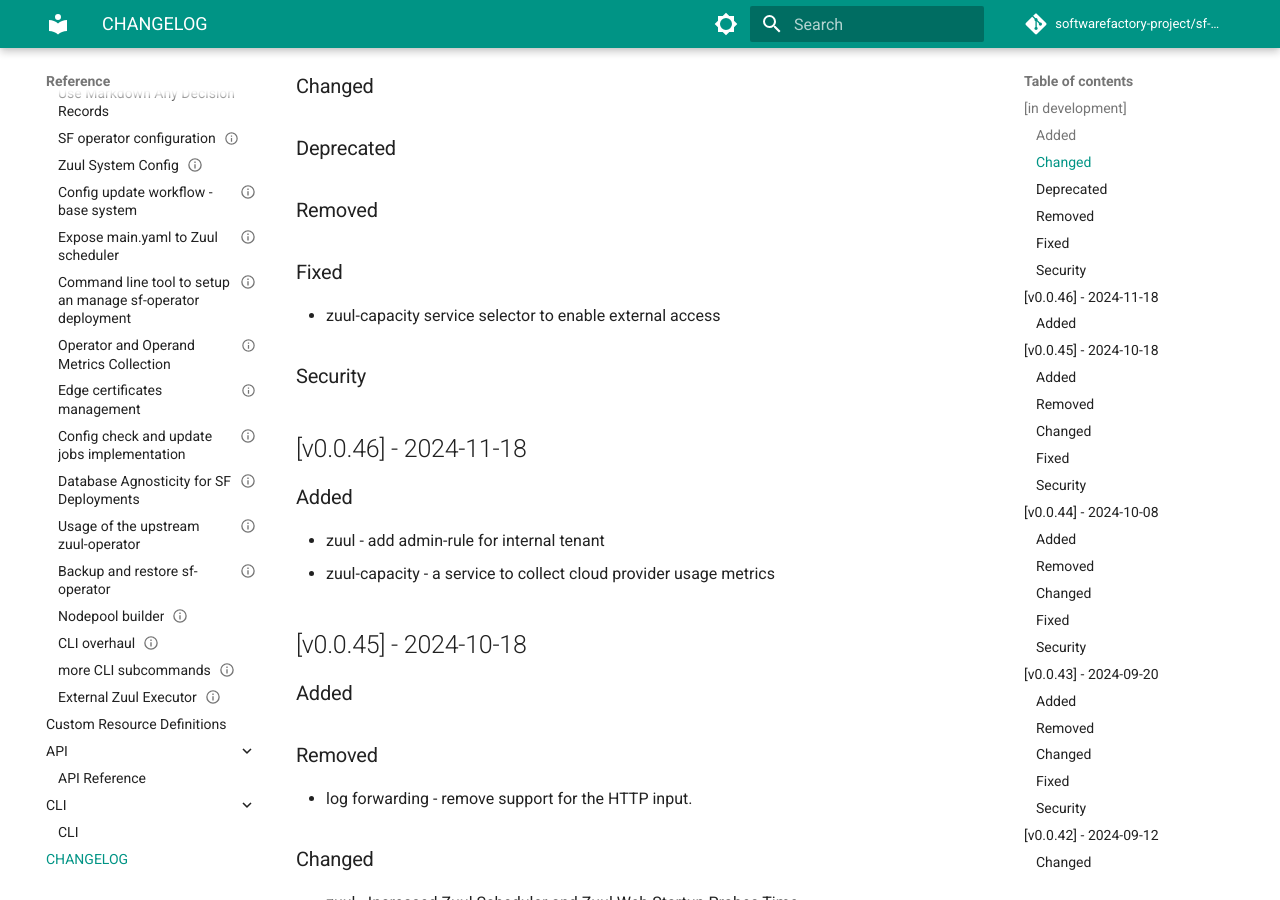
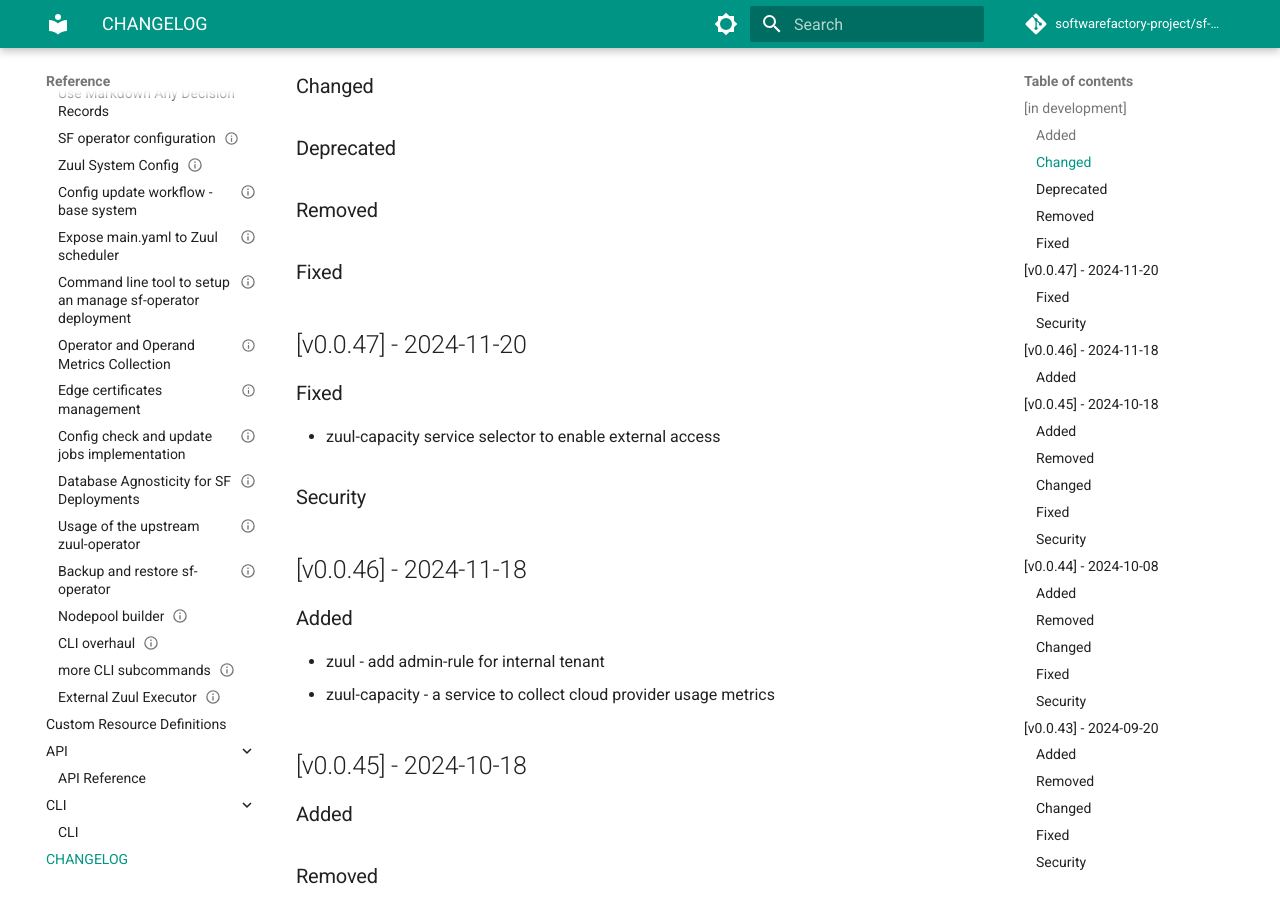
Before and after one commit to softwarefactory-project/sf-operator, an MkDocs documentation site: the page built from doc/reference/CHANGELOG.md, in a window 1280 px wide and 900 px high, scrolled down 335 px. Built offline with MkDocs 1.6.1 and Material for MkDocs 9.7.7, drawn with Linux system fonts in a browser that asks for light colours; comment, search, counter and statistics services are not loaded.

Commit message:
Prepare for release v0.0.47
Change-Id: I2e775e56923d4856074056acaeca20997267486c

```diff
--- a/doc/reference/CHANGELOG.md
+++ b/doc/reference/CHANGELOG.md
@@ -8,6 +8,10 @@
 ### Changed
 ### Deprecated
 ### Removed
+### Fixed
+
+## [v0.0.47] - 2024-11-20
+
 ### Fixed
 
 - zuul-capacity service selector to enable external access
```
